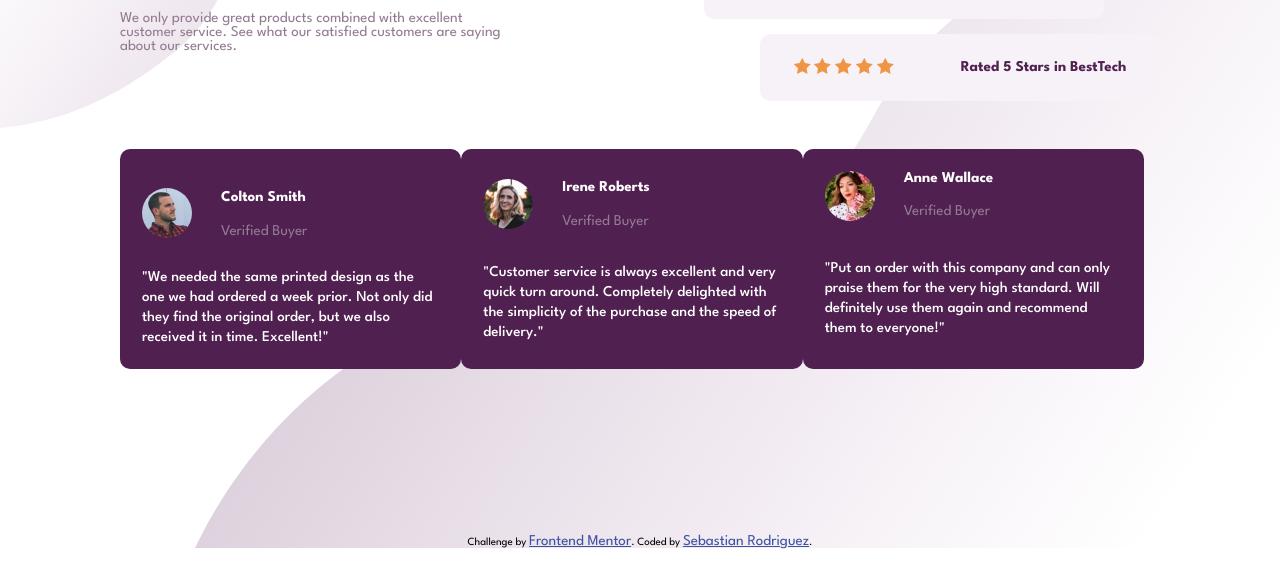
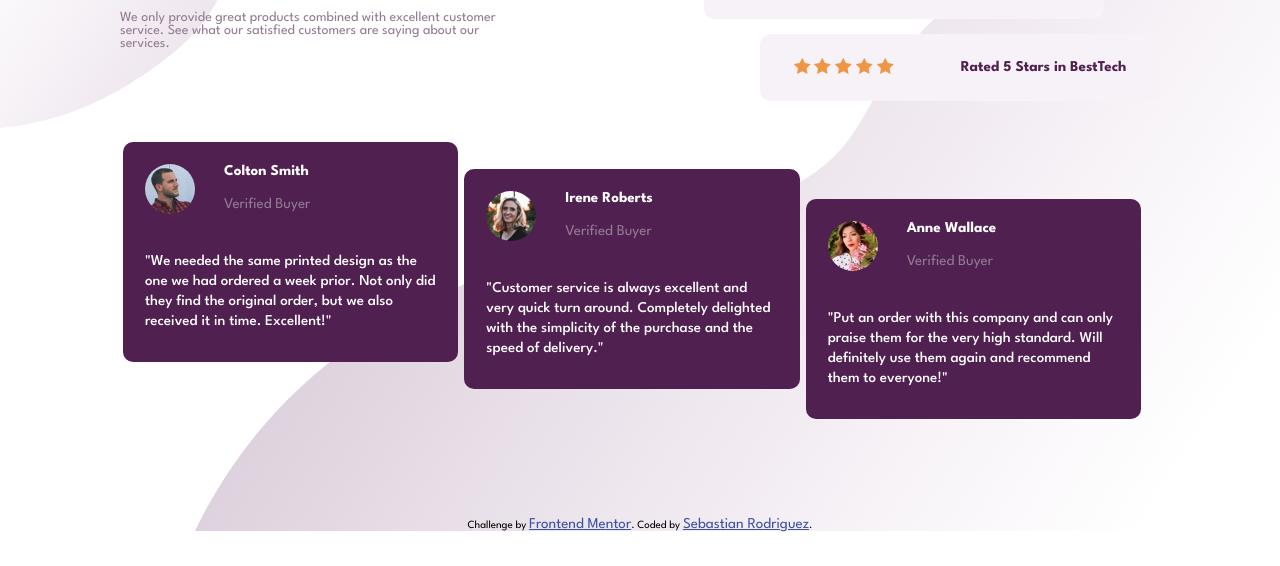
Before and after one commit to JuanSeRDev/social-proof-section-master, a plain HTML site: page index.html in a window 1280 px wide. Shown: the part 234-800 px from the top of the page. Drawn offline with Linux system fonts and the light colour scheme.

Commit message:
Responsivo por revisar. desktop

```diff
--- a/Style.css
+++ b/Style.css
@@ -66,7 +66,6 @@ body {
 
 .header p {
     color: var(--Dark-Grayish-Magenta);
-
 }
 
 /*END HEADER*/
@@ -130,6 +129,14 @@ body {
 
 }
 
+.attribution {
+    font-size: 11px;
+    text-align: center;
+  }
+  .attribution a {
+    color: hsl(228, 45%, 44%);
+  }
+
 /*END CARDS ID*/
 
 
@@ -141,6 +148,10 @@ body {
         background: url(images/bg-pattern-top-desktop.svg), url(images/bg-pattern-bottom-desktop.svg);
         background-repeat: no-repeat;
         background-position: top left, bottom right;
+    }
+
+    .header p {
+        font-size: 14px;
     }
 
     .container-general {
@@ -205,27 +216,19 @@ body {
         justify-content: space-between;
         grid-column: 2/10;
         grid-row: 2/4;
-        height: 300px;
     }
 
     .card-id {
         width: 350px;
         height: 220px;
-
-    }
-
-    .card-id-1 {
-        align-items: flex-start;
+        margin: .2em;
+        box-sizing: border-box;
     }
 
     .card-id-2 {
-        align-items: center;
+        margin-top: 2em;
     }
 
-    .card-id-1 {
-        align-items: flex-end;
+    .card-id-3 {
+        margin-top: 4em;
     }
-}
-
-
-/*END MEDIA QUERY*/
--- a/index.html
+++ b/index.html
@@ -15,16 +15,7 @@
 
     <title>Frontend Mentor | Social proof section</title>
 
-    <!-- Feel free to remove these styles or customise in your own stylesheet 👍 -->
-    <style>
-      .attribution {
-        font-size: 11px;
-        text-align: center;
-      }
-      .attribution a {
-        color: hsl(228, 45%, 44%);
-      }
-    </style>
+
   </head>
 
   <body>
```
